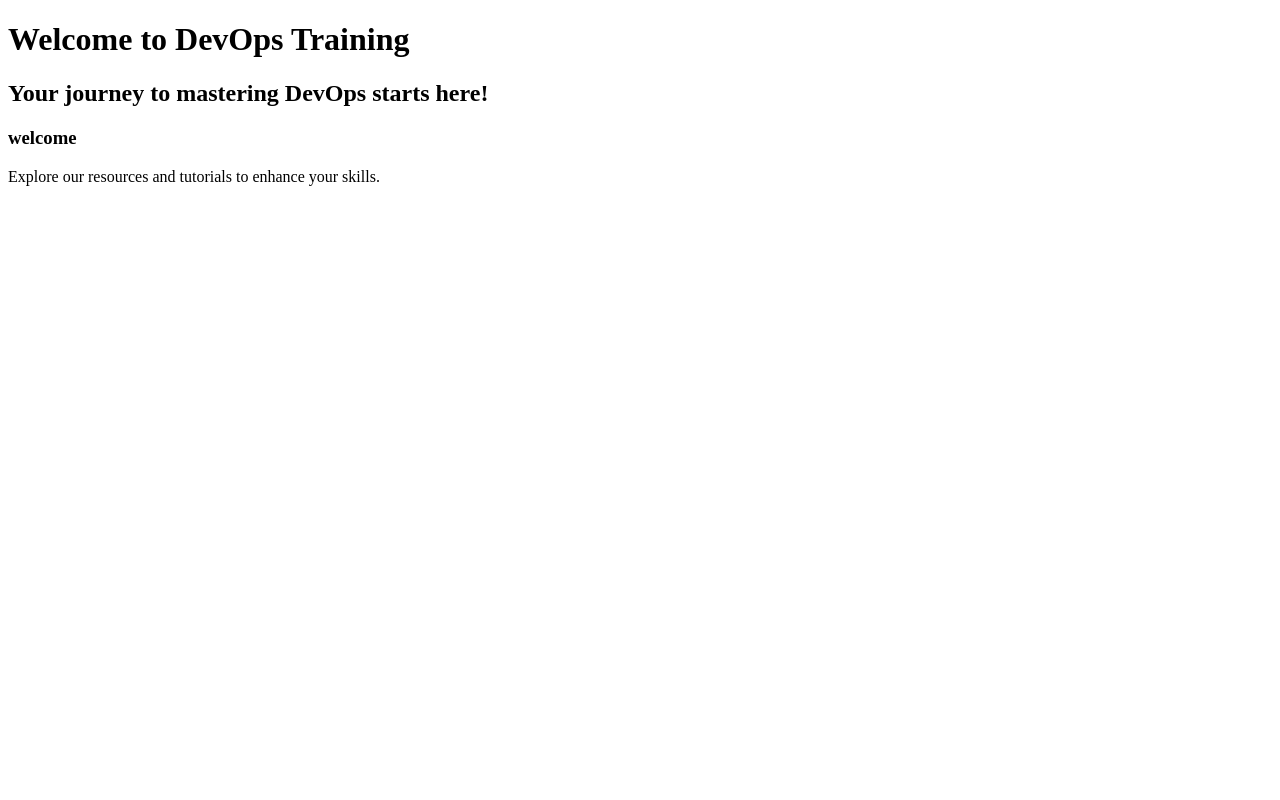
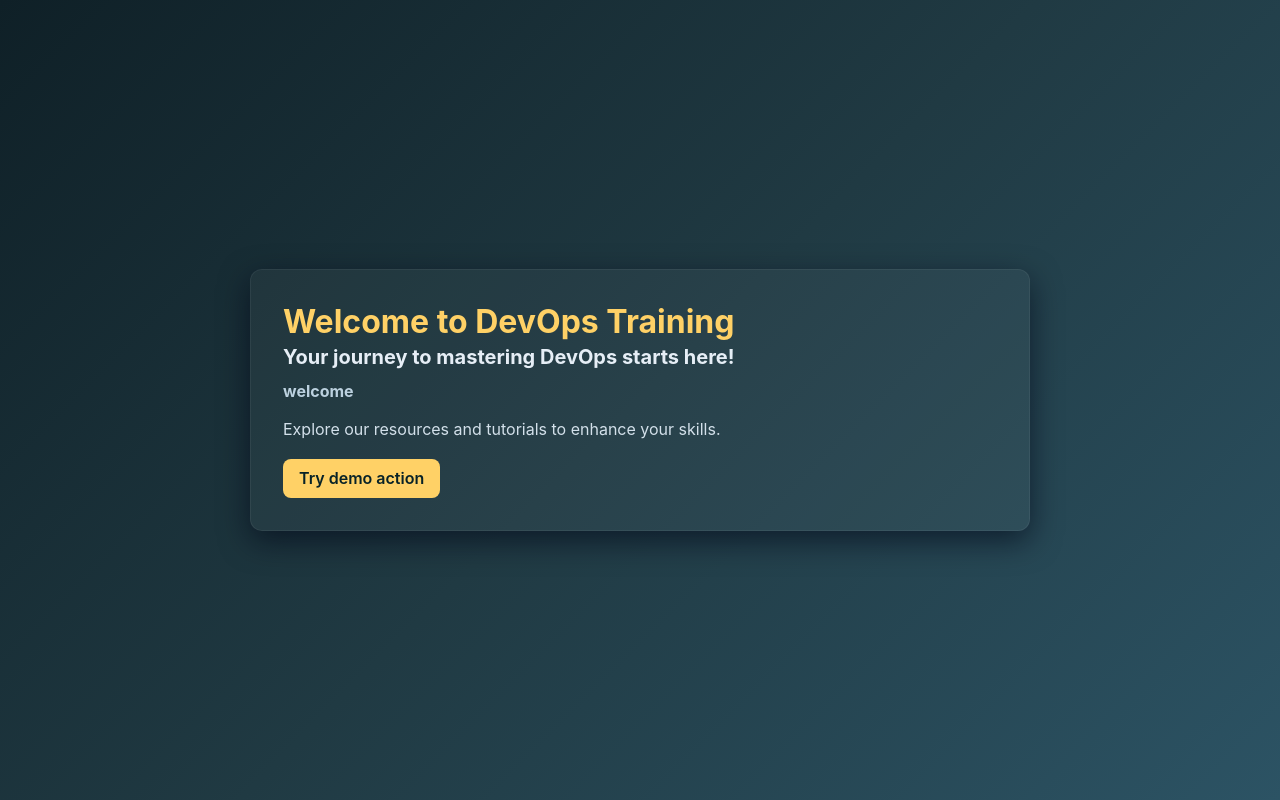
Before and after one commit to atulkamble/futurism-project, a plain HTML site: page index.html in a window 1280 px wide. Drawn offline with Linux system fonts and the light colour scheme.

Commit message:
updated code add new feature

```diff
--- a/index.html
+++ b/index.html
@@ -1,11 +1,19 @@
 <!DOCTYPE html>
-<title>My Website</title>
-    <head>
-<h1>Welcome to DevOps Training</h1>
-<h2>Your journey to mastering DevOps starts here!</h2>
-<h3> welcome </h3>
-    </head>
+<html lang="en">
+<head>
+    <meta charset="utf-8">
+    <meta name="viewport" content="width=device-width,initial-scale=1">
+    <title>My Website</title>
+    <link rel="stylesheet" href="styles.css">
+</head>
 <body>
-    <p>Explore our resources and tutorials to enhance your skills.</p>
+    <main class="container">
+        <h1>Welcome to DevOps Training</h1>
+        <h2>Your journey to mastering DevOps starts here!</h2>
+        <h3>welcome</h3>
+        <p>Explore our resources and tutorials to enhance your skills.</p>
+        <a href="#" class="btn">Try demo action</a>
+    </main>
+    <script src="script.js"></script>
 </body>
 </html>
--- /dev/null
+++ b/script.js
@@ -0,0 +1,20 @@
+// script.js - small interactive behaviors
+document.addEventListener('DOMContentLoaded', () => {
+  console.log('script.js loaded');
+  const title = document.querySelector('h1');
+  if(title){
+    title.style.cursor = 'pointer';
+    title.addEventListener('click', () => {
+      title.classList.toggle('highlight');
+    });
+  }
+
+  const btn = document.querySelector('.btn');
+  if(btn){
+    btn.addEventListener('click', (e) => {
+      e.preventDefault();
+      const p = document.querySelector('p');
+      if(p) p.textContent = 'Thanks for trying the demo — content updated by JavaScript.';
+    });
+  }
+});
--- /dev/null
+++ b/styles.css
@@ -0,0 +1,41 @@
+/* styles.css - basic styling for the site */
+:root{
+  --bg-1:#0f2027;
+  --bg-2:#203a43;
+  --bg-3:#2c5364;
+  --accent:#ffd166;
+  --muted:#cbd5e1;
+}
+*{box-sizing:border-box;margin:0;padding:0}
+html,body{height:100%}
+body{
+  font-family:Inter, system-ui, -apple-system, "Segoe UI", Roboto, "Helvetica Neue", Arial;
+  background: linear-gradient(135deg,var(--bg-1),var(--bg-2),var(--bg-3));
+  color:var(--muted);
+  -webkit-font-smoothing:antialiased;
+  -moz-osx-font-smoothing:grayscale;
+  display:flex;
+  align-items:center;
+  justify-content:center;
+  padding:2rem;
+}
+.container{
+  background:rgba(255,255,255,0.04);
+  border:1px solid rgba(255,255,255,0.06);
+  padding:2rem;
+  border-radius:12px;
+  max-width:780px;
+  width:100%;
+  box-shadow:0 10px 30px rgba(2,6,23,0.6);
+}
+h1{font-size:2rem;color:var(--accent);margin-bottom:0.25rem}
+h2{font-size:1.25rem;color:#e6eef6;margin-bottom:0.75rem}
+h3{font-size:1rem;color:#bcd1df;margin-bottom:1rem}
+p{line-height:1.6;color:#d3e0ea}
+.btn{display:inline-block;margin-top:1rem;padding:0.6rem 1rem;border-radius:8px;background:var(--accent);color:#072227;text-decoration:none;font-weight:600}
+.highlight{outline:3px solid rgba(255,209,102,0.15);box-shadow:0 6px 20px rgba(0,0,0,0.35)}
+
+@media (max-width:560px){
+  body{padding:1rem}
+  h1{font-size:1.5rem}
+}
```
